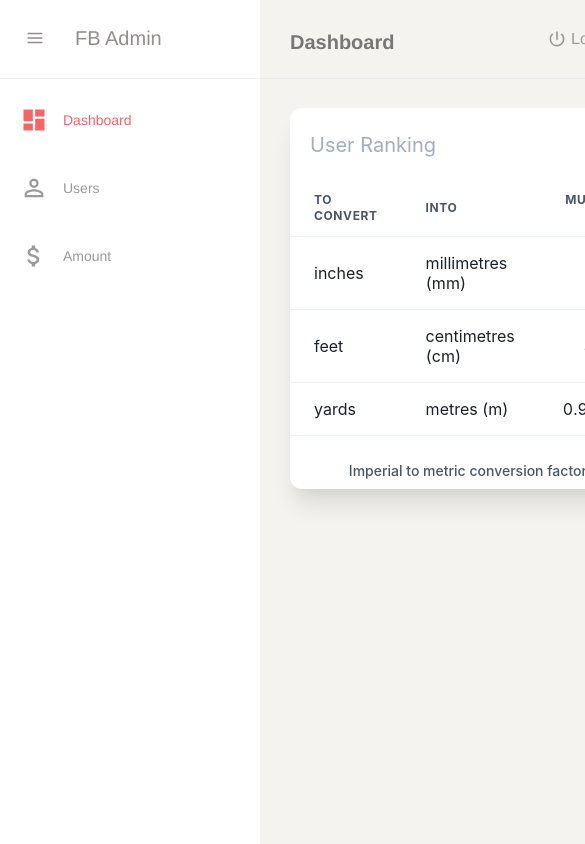
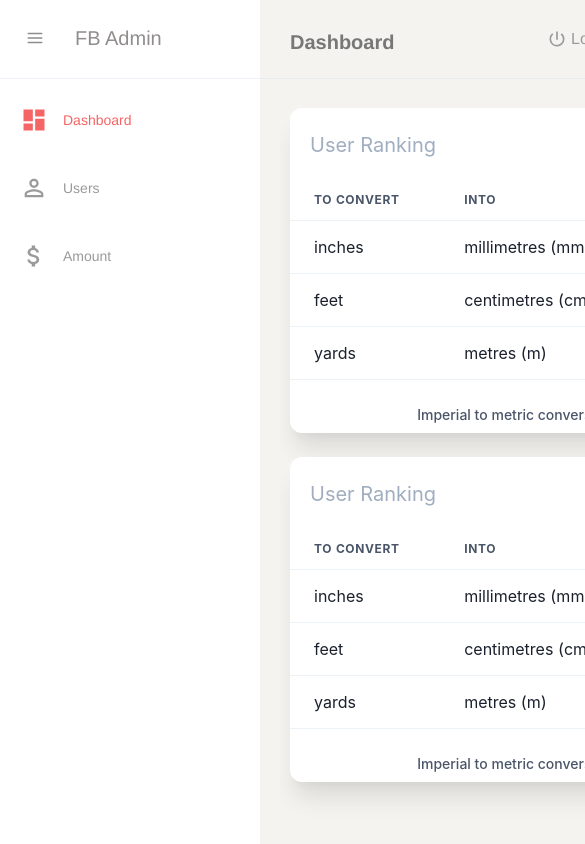
Before and after one commit to sitogi/my-admin-template, a React (Create React App) app: page /Dashboard in a window 390 px wide. Shown: the top 844 px of the page, 585 px wide, since content can reach past the window. Built offline with nearby package versions, Linux system fonts and the light colour scheme; no server answers; sample sign-in values are in the browser's storage.

Commit message:
Add support for responsive

```diff
--- a/src/components/pages/AdminBaseFrame/AdminBaseFrame.tsx
+++ b/src/components/pages/AdminBaseFrame/AdminBaseFrame.tsx
@@ -1,8 +1,9 @@
 /** @jsx jsx */
-import React, { FC, Fragment } from 'react'; // eslint-disable-line @typescript-eslint/no-unused-vars
+import React, { FC } from 'react'; // eslint-disable-line @typescript-eslint/no-unused-vars
 import { css, jsx } from '@emotion/react';
 import { Redirect, Route, Switch } from 'react-router';
 import { Box, Grid, Table, TableCaption, Tbody, Td, Text, Th, Thead, Tr } from '@chakra-ui/react';
+import { HEADER_HEIGHT_PX } from 'components/styleConstants';
 import { PATH_AMOUNT, PATH_DASHBOARD, PATH_USERS } from 'components/organisms/RouteManager/RouteManager';
 import SidebarContainer from 'components/templates/Sidebar/SidebarContainer';
 import PageHeaderContainer from 'components/organisms/PageHeader/PageHeaderContainer';
@@ -25,12 +26,14 @@ const mainCss = css`
 `;
 
 const contentsCss = css`
-  margin: 30px;
+  height: calc(100vh - ${HEADER_HEIGHT_PX} - 40px);
+  margin: 20px 20px 0 20px;
   background-color: #f4f3ef;
 `;
 
 const dashboardDummy = () => (
-  <Grid templateColumns="repeat(2, 1fr)" gap={6}>
+  <Box overflowY="auto" h="100%">
+    <Grid templateColumns="repeat(auto-fit, minmax(500px, 1fr))" gap={6} p="10px">
       <Box bg="white" pt="10px" rounded="xl" boxShadow="xl">
         <Text ml={5} mb={5} mt={3} fontSize="20px" color="gray.400">
           User Ranking
@@ -96,6 +99,7 @@ const dashboardDummy = () => (
         </Table>
       </Box>
     </Grid>
+  </Box>
 );
 
 const userDummy = () => <p>Users</p>;
@@ -104,7 +108,6 @@ const amountDummy = () => <p>Amount</p>;
 
 const AdminBaseFrame: FC = () => {
   return (
-    <Fragment>
     <div css={containerCss}>
       <aside css={navigationCss}>
         <SidebarContainer />
@@ -121,7 +124,6 @@ const AdminBaseFrame: FC = () => {
         </div>
       </main>
     </div>
-    </Fragment>
   );
 };
 
```
Lines whose indentation alone changed are shown as unchanged.
